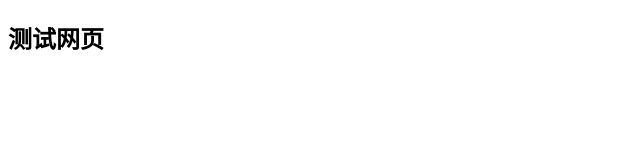
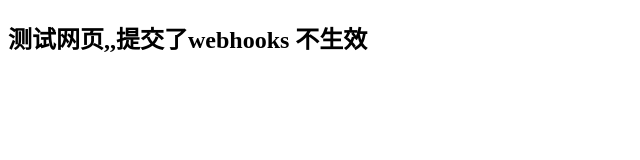
Before and after one commit to ruanjq/angular-typescript, a website: page index.html in a window 1280 px wide. Shown: the whole page, without its empty margins (0-640 px from the left). Drawn offline with Linux system fonts and the light colour scheme.

Commit message:
提交了webhooks 不生效

```diff
--- a/index.html
+++ b/index.html
@@ -12,7 +12,7 @@
 </head>
 
 <body>
-	<h2>测试网页</h2>
+	<h2>测试网页,,提交了webhooks 不生效</h2>
 </body>
 
 </html>
--- a/package.json
+++ b/package.json
@@ -4,7 +4,7 @@
     "description": "wind home project",
     "main": "app.js",
     "scripts": {
-        "test": "echo \"Error: no test specified\""
+        "test": "echo \"Error no test specified\""
     },
     "repository": {
         "type": "git",
```
